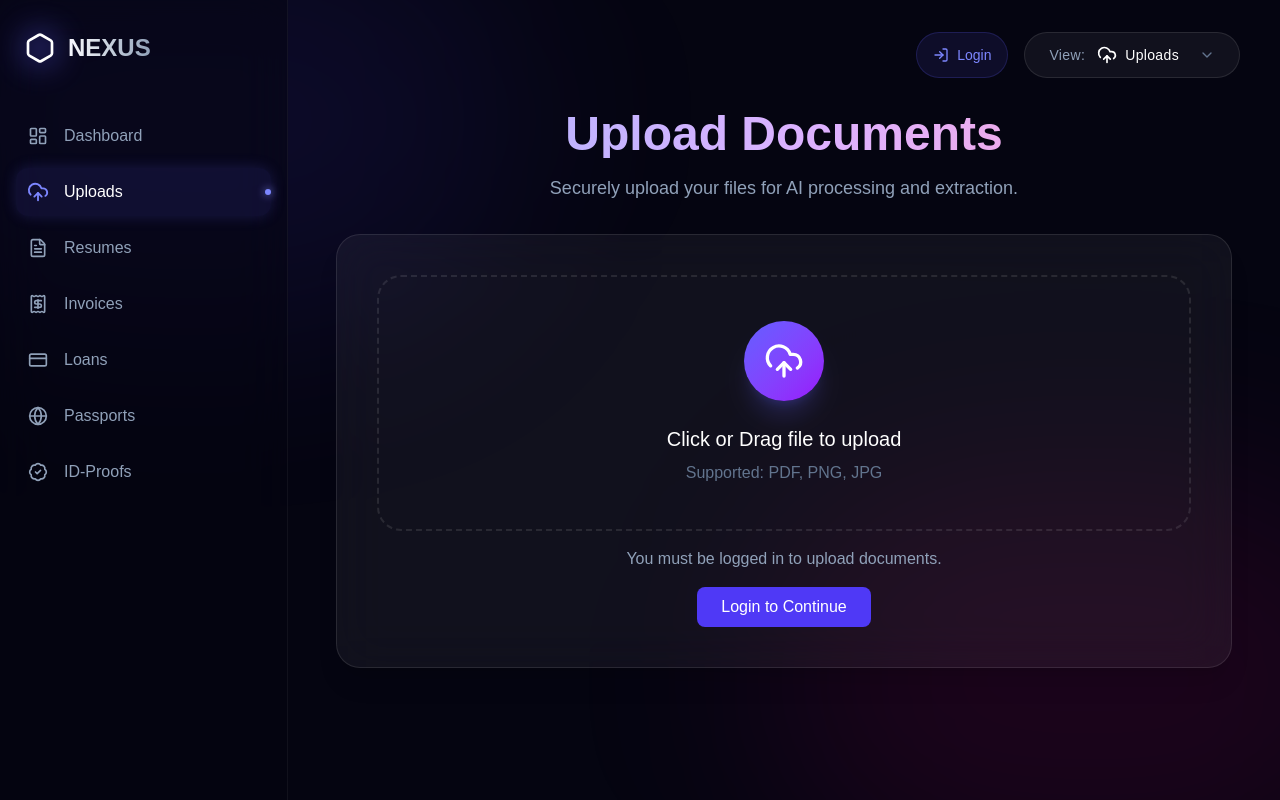
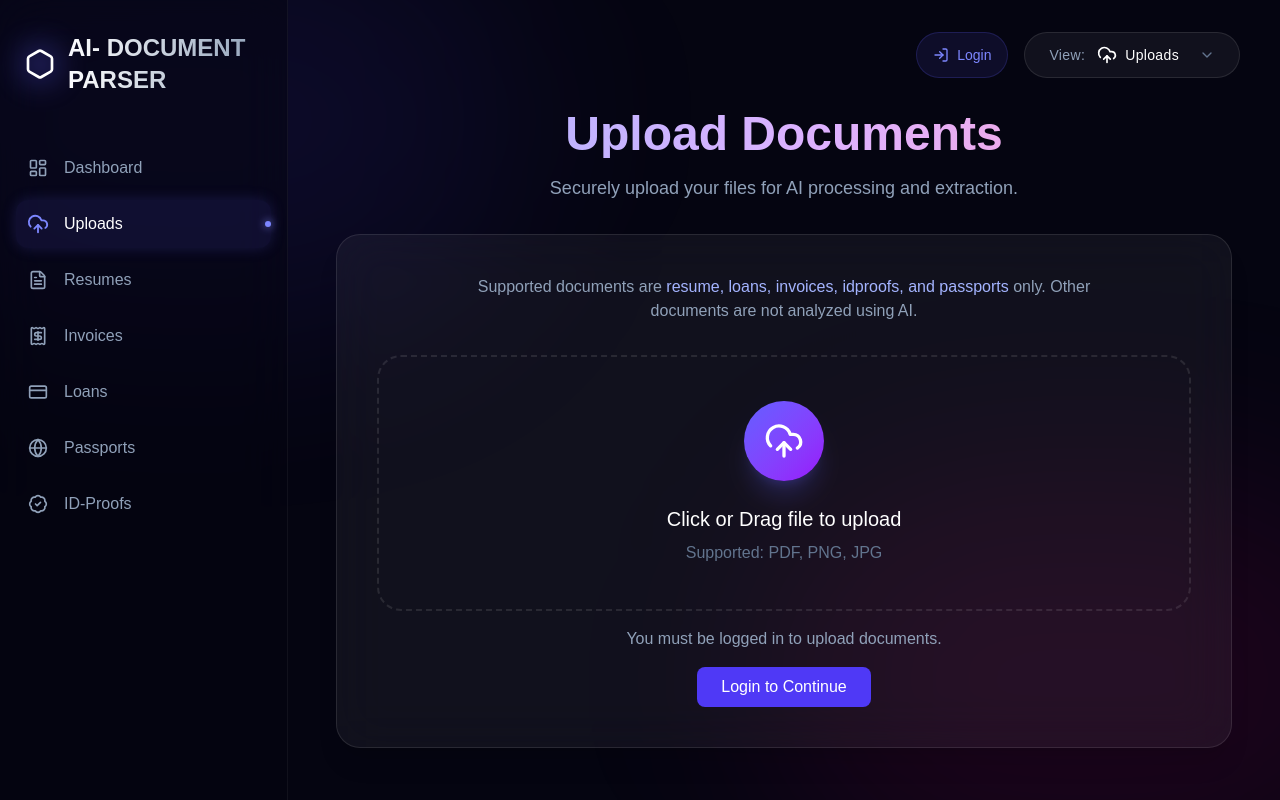
Before and after one commit to Rishi-Cs-ms/ai-doc-parser, a React (Vite) app: page /upload in a window 1280 px wide. Built offline with nearby package versions, Linux system fonts and the light colour scheme.

Commit message:
some changes to layout

```diff
--- a/src/components/Layout.jsx
+++ b/src/components/Layout.jsx
@@ -16,7 +16,7 @@ import {
     LogOut,
     User
 } from 'lucide-react';
-import { isLoggedIn, logout, getLoginUrl } from '../api/auth';
+import { isLoggedIn, logout, getLoginUrl, getCurrentUser } from '../api/auth';
 
 const Layout = () => {
     const location = useLocation();
@@ -24,10 +24,17 @@ const Layout = () => {
     const [dropdownOpen, setDropdownOpen] = useState(false);
     const [mobileMenuOpen, setMobileMenuOpen] = useState(false);
     const [authenticated, setAuthenticated] = useState(isLoggedIn());
+    const [user, setUser] = useState(null);
 
     useEffect(() => {
         // Update auth state whenever location changes (to catch token updates)
-        setAuthenticated(isLoggedIn());
+        const loggedIn = isLoggedIn();
+        setAuthenticated(loggedIn);
+        if (loggedIn) {
+            setUser(getCurrentUser());
+        } else {
+            setUser(null);
+        }
     }, [location]);
 
     const handleLogin = () => {
@@ -37,6 +44,7 @@ const Layout = () => {
     const handleLogout = () => {
         logout();
         setAuthenticated(false);
+        setUser(null);
     };
 
     const navItems = [
@@ -68,8 +76,14 @@ const Layout = () => {
             <header className="lg:hidden fixed top-0 left-0 right-0 z-50 h-16 glass-card !rounded-none !border-x-0 !border-t-0 flex items-center justify-between px-6">
                 <div className="flex items-center gap-2">
                     <Hexagon className="text-indigo-400" size={24} />
-                    <span className="font-bold text-lg tracking-wide">NEXUS</span>
+                    <span className="font-bold text-lg tracking-wide uppercase">Ai- document parser</span>
                 </div>
+                {authenticated && user && (
+                    <div className="flex items-center gap-2 text-indigo-300 bg-indigo-500/10 px-3 py-1.5 rounded-full border border-indigo-500/20">
+                        <User size={14} />
+                        <span className="text-sm font-medium truncate max-w-[100px]">{user.username}</span>
+                    </div>
+                )}
                 <button onClick={() => setMobileMenuOpen(!mobileMenuOpen)} className="p-2 text-slate-400">
                     {mobileMenuOpen ? <X /> : <Menu />}
                 </button>
@@ -82,8 +96,8 @@ const Layout = () => {
                         <div className="absolute inset-0 bg-indigo-500 blur-lg opacity-40 group-hover:opacity-60 transition-opacity" />
                         <Hexagon className="text-white relative z-10" size={32} />
                     </div>
-                    <h1 className="hidden xl:block text-2xl font-bold bg-clip-text text-transparent bg-gradient-to-r from-white to-slate-400">
-                        NEXUS
+                    <h1 className="hidden xl:block text-2xl font-bold bg-clip-text text-transparent bg-gradient-to-r from-white to-slate-400 uppercase">
+                        Ai- document parser
                     </h1>
                 </div>
 
@@ -95,7 +109,7 @@ const Layout = () => {
                                 key={item.path}
                                 to={item.path}
                                 className={`flex items-center gap-4 p-3 rounded-xl transition-all duration-300 group
-                  ${isActive
+                                    ${isActive
                                         ? 'bg-indigo-500/10 text-white shadow-[0_0_15px_rgba(99,102,241,0.2)]'
                                         : 'text-slate-400 hover:text-white hover:bg-white/5'
                                     }`}
@@ -109,6 +123,21 @@ const Layout = () => {
                         );
                     })}
                 </nav>
+
+                {/* Desktop User Info */}
+                {authenticated && user && (
+                    <div className="px-6 mt-auto hidden xl:block">
+                        <div className="glass-card p-4 flex items-center gap-3 border border-indigo-500/20 bg-indigo-500/5">
+                            <div className="w-10 h-10 rounded-full bg-gradient-to-br from-indigo-500 to-purple-600 flex items-center justify-center text-white font-bold">
+                                {user.username.charAt(0).toUpperCase()}
+                            </div>
+                            <div className="min-w-0">
+                                <p className="text-white text-sm font-semibold truncate">{user.username}</p>
+                                <p className="text-slate-500 text-xs truncate">{user.email}</p>
+                            </div>
+                        </div>
+                    </div>
+                )}
             </aside>
 
             {/* Mobile Menu */}
@@ -134,6 +163,15 @@ const Layout = () => {
             <main className="flex-1 pt-20 lg:pt-8 lg:ml-20 xl:ml-72 p-4 md:p-6 lg:p-10 w-full max-w-[100vw] overflow-x-hidden transition-all duration-300">
                 {/* Top Headers for Quick Navigation & Auth */}
                 <div className="w-full flex justify-end items-center gap-4 mb-8 relative z-30 px-2 sm:px-0">
+                    {authenticated && user && (
+                        <div className="hidden sm:flex items-center gap-3 px-4 py-2.5 rounded-full bg-white/5 border border-white/10">
+                            <div className="w-8 h-8 rounded-full bg-indigo-500/20 flex items-center justify-center text-indigo-400">
+                                <User size={16} />
+                            </div>
+                            <span className="text-sm font-medium text-slate-200">{user.username}</span>
+                        </div>
+                    )}
+
                     <button
                         onClick={authenticated ? handleLogout : async () => window.location.href = await getLoginUrl()}
                         className={`flex items-center gap-2 px-4 py-3 rounded-full border transition-all text-sm font-medium
--- a/src/components/UploadWidget.jsx
+++ b/src/components/UploadWidget.jsx
@@ -130,6 +130,11 @@ const UploadWidget = () => {
 
     return (
         <div className="glass-card p-10 flex flex-col items-center w-full">
+            <div className="mb-8 text-center max-w-2xl">
+                <p className="text-slate-400 font-medium">
+                    Supported documents are <span className="text-indigo-300">resume, loans, invoices, idproofs, and passports</span> only. Other documents are not analyzed using AI.
+                </p>
+            </div>
 
             {/* Drag & Drop Zone */}
             <div
```
